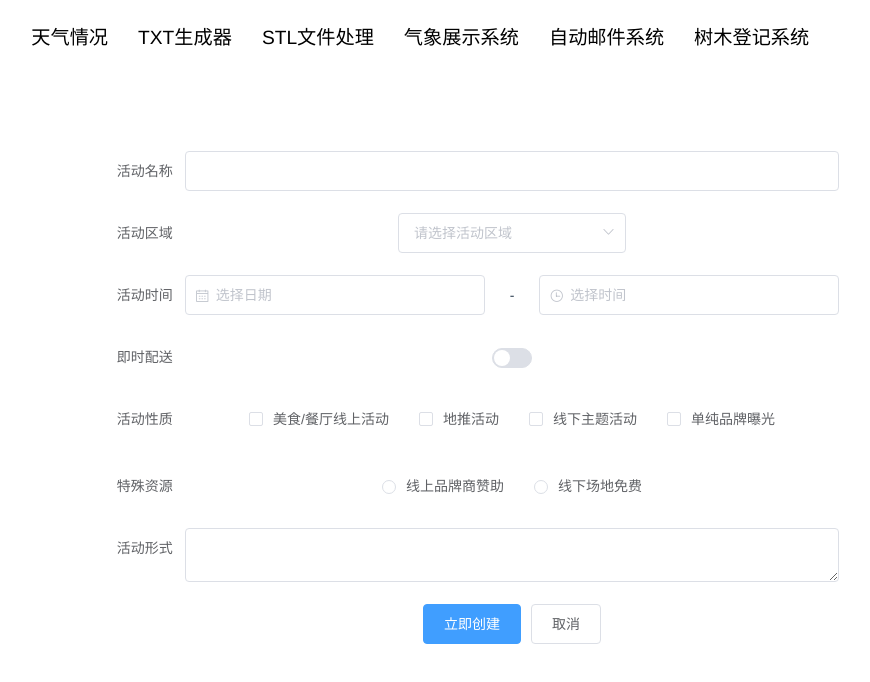
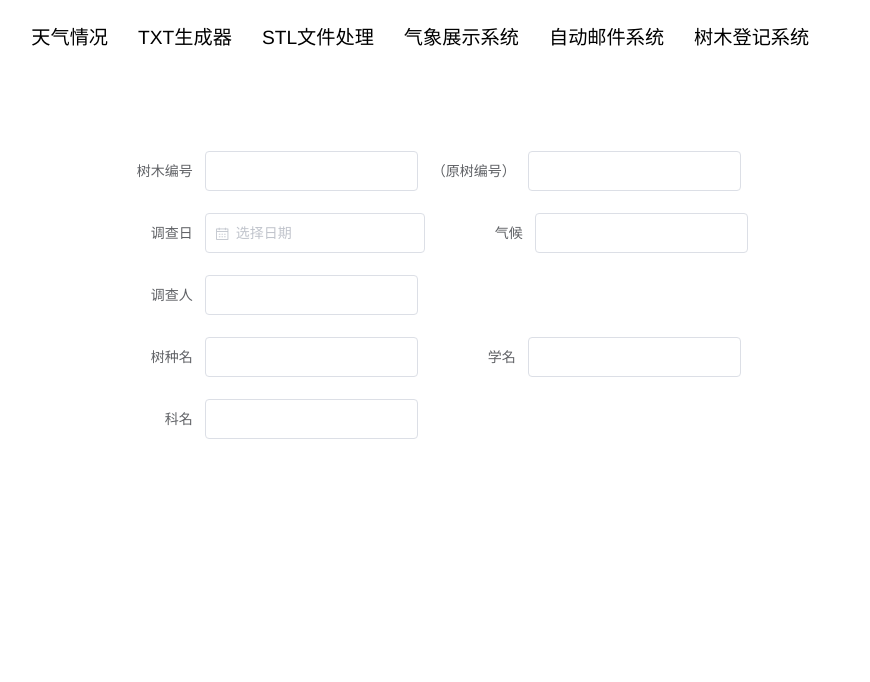
Before and after one commit to haoranpb/caup-internship, a Vue app in the folder front-end/: page /tree in a window 1280 px wide. Shown: the top 682 px of the page, without its empty margins (168-1038 px from the left). Built offline with nearby package versions, Linux system fonts and the light colour scheme.

Commit message:
Update TreeManager.vue

```diff
--- a/front-end/src/views/TreeManager.vue
+++ b/front-end/src/views/TreeManager.vue
@@ -1,71 +1,75 @@
 <template>
   <div class="tree">
-    <el-form ref="form" :model="form" label-width="80px">
-      <el-form-item label="活动名称">
-        <el-input v-model="form.name"></el-input>
+    <el-form :inline="true" :model="form" label-width="100px">
+      <el-form-item label="树木编号">
+        <el-input v-model="form.code"></el-input>
       </el-form-item>
-      <el-form-item label="活动区域">
-        <el-select v-model="form.region" placeholder="请选择活动区域">
-          <el-option label="区域一" value="shanghai"></el-option>
-          <el-option label="区域二" value="beijing"></el-option>
-        </el-select>
+      <el-form-item label="（原树编号）">
+        <el-input v-model="form.oldcode"></el-input>
       </el-form-item>
-      <el-form-item label="活动时间">
-        <el-col :span="11">
-          <el-date-picker type="date" placeholder="选择日期" v-model="form.date1" style="width: 100%;"></el-date-picker>
-        </el-col>
-        <el-col class="line" :span="2">-</el-col>
-        <el-col :span="11">
-          <el-time-picker placeholder="选择时间" v-model="form.date2" style="width: 100%;"></el-time-picker>
-        </el-col>
+    </el-form>
+    <el-form :inline="true" :model="form" label-width="100px">
+      <el-form-item label="调查日">
+        <el-date-picker v-model="form.date" type="date" placeholder="选择日期"></el-date-picker>
       </el-form-item>
-      <el-form-item label="即时配送">
-        <el-switch v-model="form.delivery"></el-switch>
+      <el-form-item label="气候">
+        <el-input v-model="form.weather"></el-input>
       </el-form-item>
-      <el-form-item label="活动性质">
-        <el-checkbox-group v-model="form.type">
-          <el-checkbox label="美食/餐厅线上活动" name="type"></el-checkbox>
-          <el-checkbox label="地推活动" name="type"></el-checkbox>
-          <el-checkbox label="线下主题活动" name="type"></el-checkbox>
-          <el-checkbox label="单纯品牌曝光" name="type"></el-checkbox>
-        </el-checkbox-group>
+      <el-form-item label="调查人">
+        <el-input v-model="form.people"></el-input>
       </el-form-item>
-      <el-form-item label="特殊资源">
-        <el-radio-group v-model="form.resource">
-          <el-radio label="线上品牌商赞助"></el-radio>
-          <el-radio label="线下场地免费"></el-radio>
-        </el-radio-group>
+    </el-form>
+    <el-form :inline="true" :model="form" label-width="100px">
+      <el-form-item label="树种名">
+        <el-input v-model="form.treetype"></el-input>
       </el-form-item>
-      <el-form-item label="活动形式">
-        <el-input type="textarea" v-model="form.desc"></el-input>
+      <el-form-item label="学名">
+        <el-input v-model="form.scientificname"></el-input>
       </el-form-item>
-      <el-form-item>
-        <el-button type="primary" @click="onSubmit">立即创建</el-button>
-        <el-button>取消</el-button>
+      <el-form-item label="科名">
+        <el-input v-model="form.arcypteridae"></el-input>
       </el-form-item>
     </el-form>
   </div>
 </template>
 
 <script>
+import axios from 'axios'
+import { constants } from 'crypto';
+
 export default {
   data() {
     return {
       form: {
-          name: '',
-          region: '',
-          date1: '',
-          date2: '',
-          delivery: false,
-          type: [],
-          resource: '',
-          desc: ''
+        code: '',
+        oldcode: '',
+        date: '',
+        weather: '',
+        people: '',
+        treetype: '',
+        scientificname: '',
+        arcypteridae: ''
       }
     }
   },
   methods: {
     onSubmit() {
-        console.log('submit!');
+      let obj = this;
+      var params = new URLSearchParams();
+      params.append('formdata', obj.form);
+
+      axios({
+        method: 'post',
+        url: 'http://127.0.0.1:8000/api',
+        data: params,
+        headers: { 'Content-Type': 'application/x-www-form-urlencoded' }
+      })
+      .then(function (response) {
+        console.log(response);
+      })
+      .catch(function () {
+        obj.$message.error('糟糕，哪里出了点问题！');
+      });
     }
   }
 }
@@ -76,5 +80,6 @@
   margin-left: 20%;
   margin-right: 20%;
   width: 60%;
+  text-align: left;
 }
 </style>
```
Lines whose indentation alone changed are shown as unchanged.
